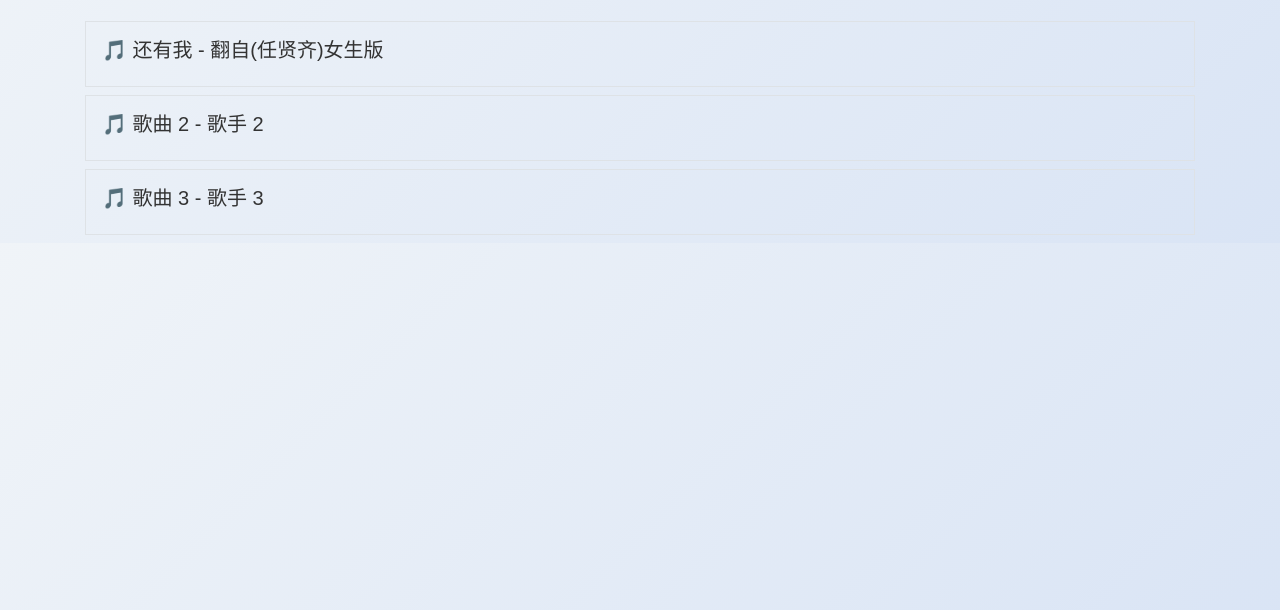
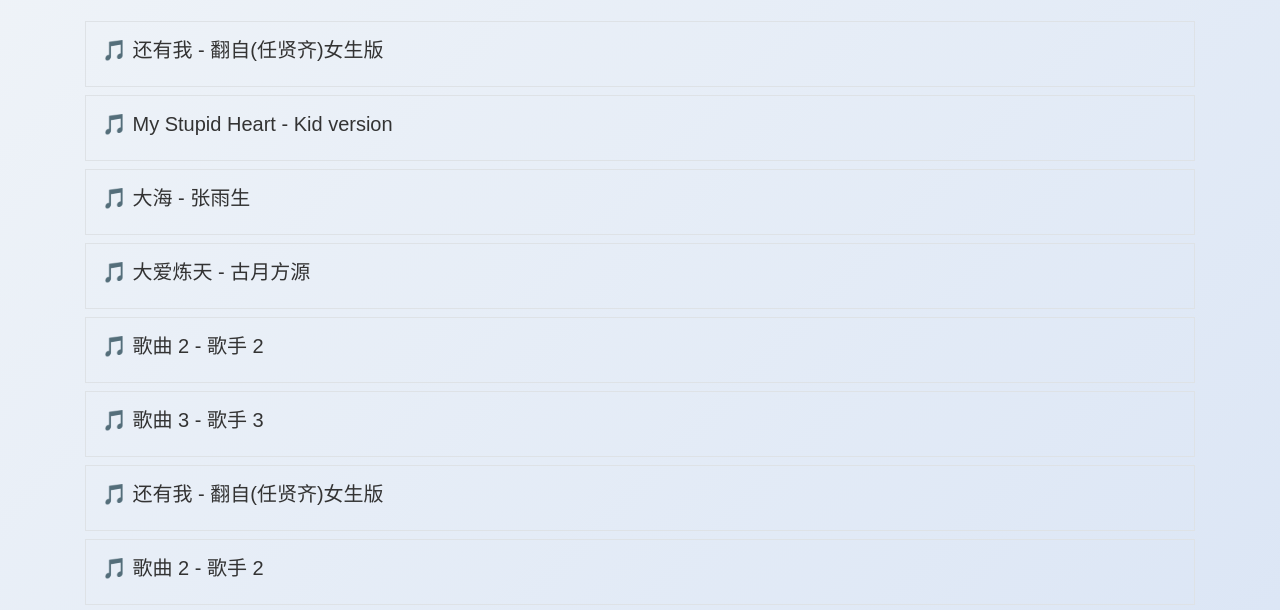
Before and after one commit to bluexuefeng/bluexuefeng.github.io, a plain HTML site: page pages/music.html in a window 1280 px wide. Shown: the part 173-783 px from the top of the page. Drawn offline with nearby package versions, Linux system fonts and the light colour scheme.

Commit message:
add song

```diff
--- a/pages/music.html
+++ b/pages/music.html
@@ -109,6 +109,33 @@
     <h1 class="text-center my-4">我喜欢的音乐</h1>
 
     <div class="music-list">
+        <div class="music-item p-3 border mb-2" data-music="haiyouwo.mp3" data-lyrics="haiyouwo.txt">
+            <h5>🎵 还有我 - 翻自(任贤齐)女生版</h5>
+        </div>
+        <div class="music-item p-3 border mb-2" data-music="mystupidheart.mp3" data-lyrics="mystupidheart.txt">
+            <h5>🎵 My Stupid Heart - Kid version</h5>
+        </div>
+        <div class="music-item p-3 border mb-2" data-music="dahai.mp3" data-lyrics="dahai.txt">
+            <h5>🎵 大海 - 张雨生</h5>
+        </div>
+        <div class="music-item p-3 border mb-2" data-music="daailiantian.mp3" data-lyrics="daailiantian.txt">
+            <h5>🎵 大爱炼天 - 古月方源</h5>
+        </div>
+        <div class="music-item p-3 border mb-2" data-music="song2.mp3" data-lyrics="lyrics2.txt">
+            <h5>🎵 歌曲 2 - 歌手 2</h5>
+        </div>
+        <div class="music-item p-3 border mb-2" data-music="song3.mp3" data-lyrics="lyrics3.txt">
+            <h5>🎵 歌曲 3 - 歌手 3</h5>
+        </div>
+        <div class="music-item p-3 border mb-2" data-music="haiyouwo.mp3" data-lyrics="haiyouwo.txt">
+            <h5>🎵 还有我 - 翻自(任贤齐)女生版</h5>
+        </div>
+        <div class="music-item p-3 border mb-2" data-music="song2.mp3" data-lyrics="lyrics2.txt">
+            <h5>🎵 歌曲 2 - 歌手 2</h5>
+        </div>
+        <div class="music-item p-3 border mb-2" data-music="song3.mp3" data-lyrics="lyrics3.txt">
+            <h5>🎵 歌曲 3 - 歌手 3</h5>
+        </div>
         <div class="music-item p-3 border mb-2" data-music="haiyouwo.mp3" data-lyrics="haiyouwo.txt">
             <h5>🎵 还有我 - 翻自(任贤齐)女生版</h5>
         </div>
```
Also changed, not shown: assets/music/daailiantian.txt (added), assets/music/dahai.txt (added), assets/music/mystupidheart.txt (added), 3 other files.
